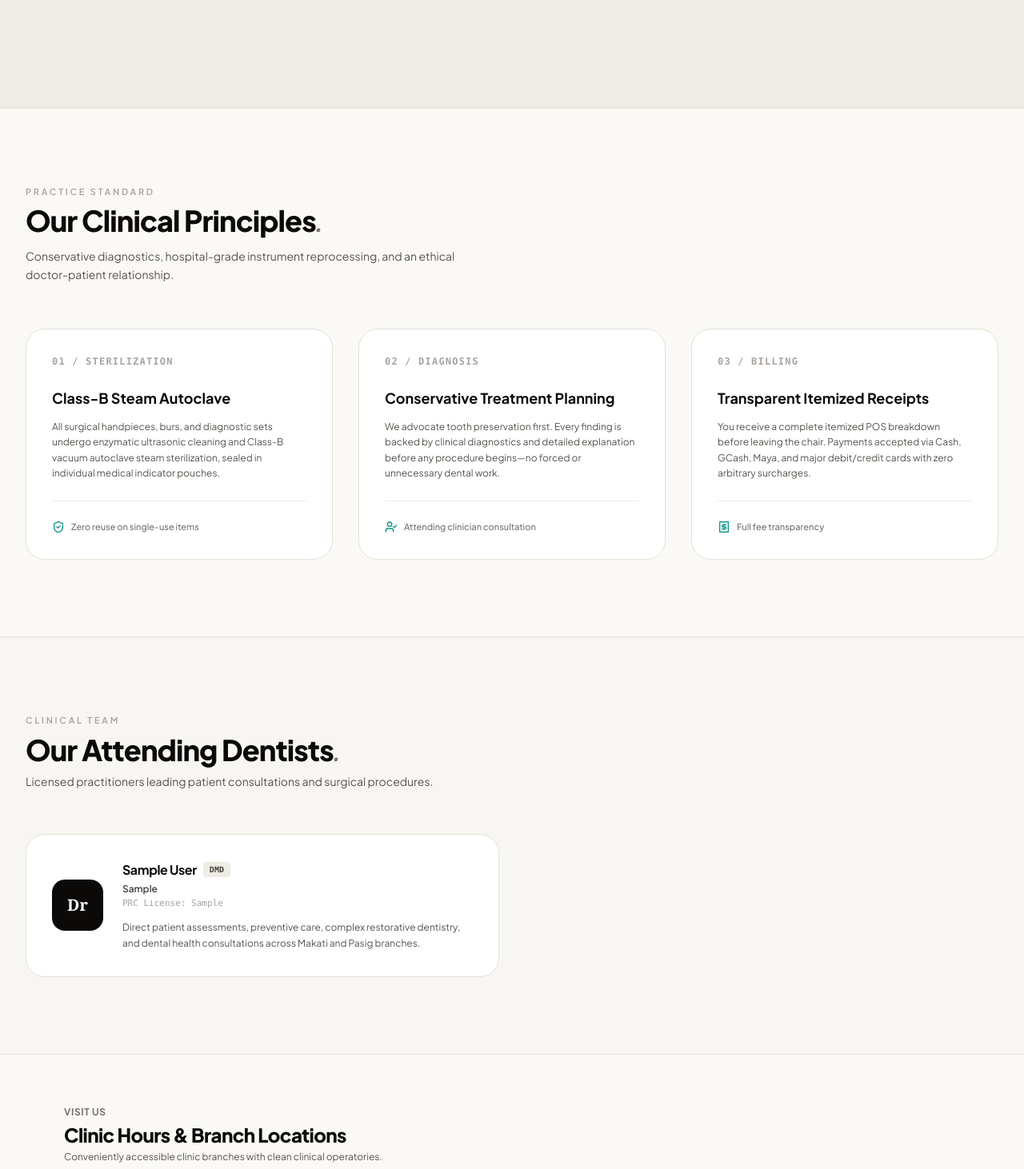
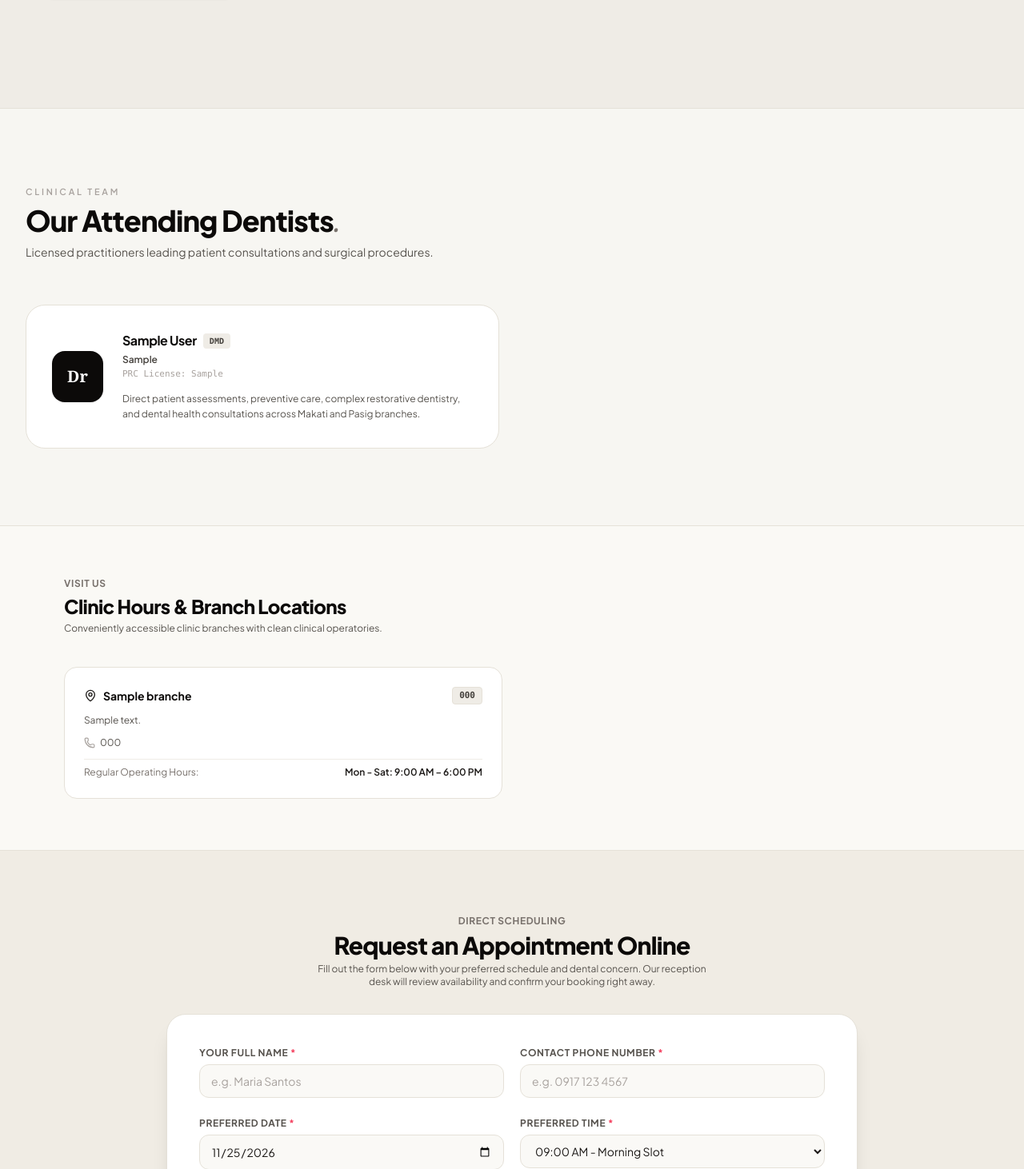
Before and after one commit to haaalery/sdc-dental-clinic, a PHP site: page / in a window 1280 px wide. Shown: the part 1693-3155 px from the top of the page at 80% size. Run offline with PHP 8.4, Linux system fonts and the light colour scheme; tables that the repository leaves empty hold one stand-in row (values such as "Sample post"); some libraries are stand-ins or nearby versions; some web fonts are replaced.

Commit message:
Remove Clinical Standards section (py-24 bg-[#FAF9F5]) from landing page

```diff
--- a/views/portal/landing.php
+++ b/views/portal/landing.php
@@ -863,83 +863,6 @@ $currentUser = Session::user();
         });
     </script>
 
-    <!-- Clinical Standards & What to Expect (Refined Warm Editorial Layout) -->
-    <section id="standards" class="py-24 bg-[#FAF9F5] border-b border-[#E5E1D8]">
-        <div class="max-w-7xl mx-auto px-4 sm:px-6 lg:px-8">
-            <div class="max-w-xl mb-14">
-                <span class="text-[11px] uppercase tracking-[0.25em] font-semibold text-stone-400 block mb-2">Practice
-                    Standard</span>
-                <h3 class="text-3xl sm:text-4xl font-extrabold text-stone-950 tracking-tight">
-                    Our Clinical Principles<span class="font-serif italic font-normal text-stone-500">.</span>
-                </h3>
-                <p class="text-sm text-stone-600 mt-3 leading-relaxed">
-                    Conservative diagnostics, hospital-grade instrument reprocessing, and an ethical doctor-patient
-                    relationship.
-                </p>
-            </div>
-
-            <div class="grid grid-cols-1 md:grid-cols-3 gap-8">
-                <!-- Principle 01 -->
-                <div
-                    class="p-8 rounded-3xl bg-white border border-[#E5E1D8] flex flex-col justify-between hover:border-stone-400/80 shadow-xs transition">
-                    <div>
-                        <span class="font-mono text-xs font-bold text-stone-400 tracking-widest uppercase block mb-6">01
-                            / STERILIZATION</span>
-                        <h4 class="text-lg font-bold text-stone-950 mb-3">Class-B Steam Autoclave</h4>
-                        <p class="text-xs text-stone-600 leading-relaxed font-normal">
-                            All surgical handpieces, burs, and diagnostic sets undergo enzymatic ultrasonic cleaning and
-                            Class-B vacuum autoclave steam sterilization, sealed in individual medical indicator
-                            pouches.
-                        </p>
-                    </div>
-                    <div
-                        class="pt-6 mt-6 border-t border-[#EFECE6] flex items-center space-x-2 text-[11px] text-stone-500 font-medium">
-                        <i data-lucide="shield-check" class="w-4 h-4 text-teal-600"></i>
-                        <span>Zero reuse on single-use items</span>
-                    </div>
-                </div>
-
-                <!-- Principle 02 -->
-                <div
-                    class="p-8 rounded-3xl bg-white border border-[#E5E1D8] flex flex-col justify-between hover:border-stone-400/80 shadow-xs transition">
-                    <div>
-                        <span class="font-mono text-xs font-bold text-stone-400 tracking-widest uppercase block mb-6">02
-                            / DIAGNOSIS</span>
-                        <h4 class="text-lg font-bold text-stone-950 mb-3">Conservative Treatment Planning</h4>
-                        <p class="text-xs text-stone-600 leading-relaxed font-normal">
-                            We advocate tooth preservation first. Every finding is backed by clinical diagnostics and
-                            detailed explanation before any procedure begins—no forced or unnecessary dental work.
-                        </p>
-                    </div>
-                    <div
-                        class="pt-6 mt-6 border-t border-[#EFECE6] flex items-center space-x-2 text-[11px] text-stone-500 font-medium">
-                        <i data-lucide="user-check" class="w-4 h-4 text-teal-600"></i>
-                        <span>Attending clinician consultation</span>
-                    </div>
-                </div>
-
-                <!-- Principle 03 -->
-                <div
-                    class="p-8 rounded-3xl bg-white border border-[#E5E1D8] flex flex-col justify-between hover:border-stone-400/80 shadow-xs transition">
-                    <div>
-                        <span class="font-mono text-xs font-bold text-stone-400 tracking-widest uppercase block mb-6">03
-                            / BILLING</span>
-                        <h4 class="text-lg font-bold text-stone-950 mb-3">Transparent Itemized Receipts</h4>
-                        <p class="text-xs text-stone-600 leading-relaxed font-normal">
-                            You receive a complete itemized POS breakdown before leaving the chair. Payments accepted
-                            via Cash, GCash, Maya, and major debit/credit cards with zero arbitrary surcharges.
-                        </p>
-                    </div>
-                    <div
-                        class="pt-6 mt-6 border-t border-[#EFECE6] flex items-center space-x-2 text-[11px] text-stone-500 font-medium">
-                        <i data-lucide="receipt" class="w-4 h-4 text-teal-600"></i>
-                        <span>Full fee transparency</span>
-                    </div>
-                </div>
-            </div>
-        </div>
-    </section>
-
     <!-- Our Attending Dentists (Clean Editorial Portrait Cards) -->
     <section id="dentists" class="py-24 bg-[#F7F6F2] border-b border-[#E5E1D8]">
         <div class="max-w-7xl mx-auto px-4 sm:px-6 lg:px-8">
```
